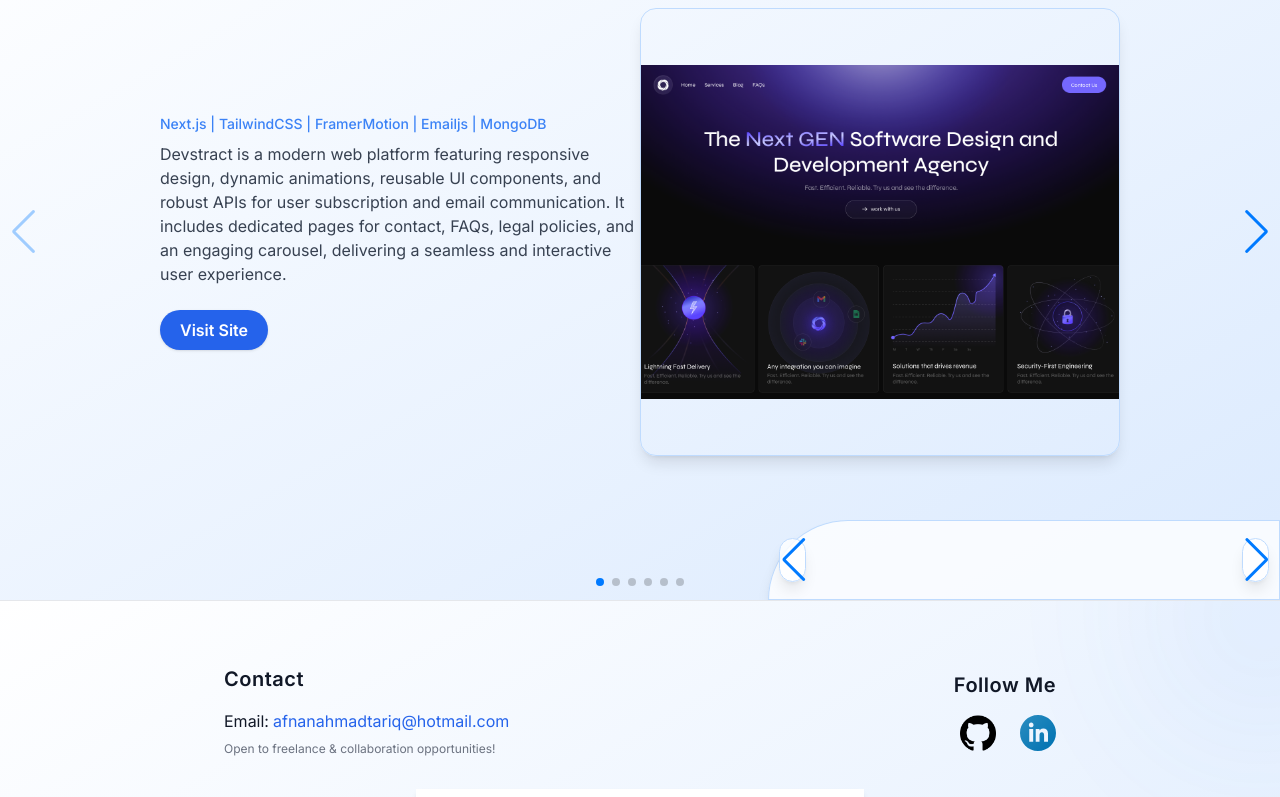
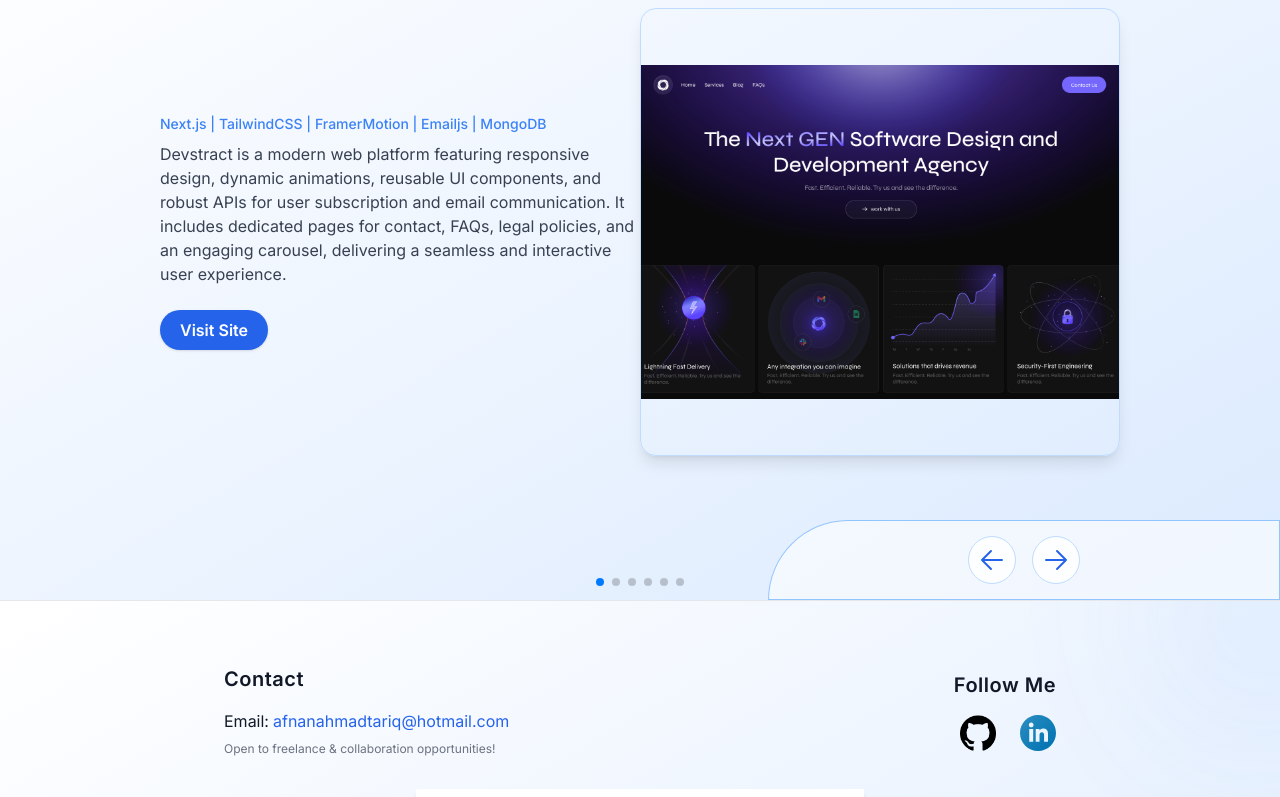
Before and after one commit to afnanahmadtariq/portfolio, a Next.js app: page / in a window 1280 px wide. Shown: the part 2408-3205 px from the top of the page. Built offline with nearby package versions, Linux system fonts and the light colour scheme.

Commit message:
Update Projects.tsx

```diff
--- a/components/Projects.tsx
+++ b/components/Projects.tsx
@@ -1,10 +1,11 @@
 import { Navigation, Pagination } from 'swiper/modules';
+import { HiOutlineArrowSmallLeft, HiOutlineArrowSmallRight } from 'react-icons/hi2';
 import Image from "next/image"
 import { Swiper, SwiperSlide } from 'swiper/react';
 import 'swiper/css';
 import 'swiper/css/navigation';
 import 'swiper/css/pagination';
-import { useState } from 'react';
+import { useState, useRef } from 'react';
 
 export default function Projects() {
 
@@ -54,16 +55,23 @@
   ]
 
   const [projectTitle, setProjectTitle] = useState('')
+
+  // Refs for custom navigation buttons
+  const prevRef = useRef(null);
+  const nextRef = useRef(null);
   return (
     <section id="projects" className="w-full h-[calc(100vh-4rem)] bg-gradient-to-br from-white to-blue-100 flex items-center justify-center relative">
       <div className="w-full h-full flex items-center justify-center">
         {/* Top left fixed div */}
-        <div className="absolute top-0 left-0 w-[40%] h-[5rem] bg-white/80 border border-blue-200 rounded-br-full flex items-center justify-center">
+        <div className="absolute z-10 top-0 left-0 w-[40%] h-[5rem] bg-white/60 border border-blue-300 rounded-br-full flex items-center justify-center">
           <h4 className="text-2xl font-bold text-blue-900">{projectTitle}</h4>
         </div>
         <Swiper
           modules={[Navigation, Pagination]}
-          navigation
+          navigation={{
+            prevEl: prevRef.current,
+            nextEl: nextRef.current,
+          }}
           pagination={{ clickable: true }}
           spaceBetween={50}
           slidesPerView={1}
@@ -102,22 +110,24 @@
           ))}
         </Swiper>
         {/* Bottom right fixed div */}
-        <div className="absolute bottom-0 right-0 w-[40%] h-[5rem] bg-white/80 shadow-lg border border-blue-200 rounded-tl-full flex items-center justify-center">
+        <div className="absolute z-10 bottom-0 right-0 w-[40%] h-[5rem] bg-white/60 border border-blue-300 rounded-tl-full flex items-center justify-center">
           {/* Custom Swiper navigation arrows at bottom right with circular bg */}
-          <div className="flex gap-4 z-50">
+          <div className="flex gap-4 justify-center">
             <button
-              className="swiper-button-prev w-12 h-12 rounded-full bg-white/80 shadow-lg flex items-center justify-center border border-blue-200 hover:bg-blue-100 transition"
+              ref={prevRef}
+              className="custom-swiper-prev w-12 h-12 rounded-full bg-white/80 flex items-center justify-center border border-blue-200 hover:bg-white hover:border-2 hover:border-blue-500 transition"
               aria-label="Previous project"
               type="button"
             >
-              <svg width="24" height="24" fill="none" stroke="#2563eb" strokeWidth="2" strokeLinecap="round" strokeLinejoin="round"><path d="M15 18l-6-6 6-6"/></svg>
+              <HiOutlineArrowSmallLeft size={32} color="#2563eb" />
             </button>
             <button
-              className="swiper-button-next w-12 h-12 rounded-full bg-white/80 shadow-lg flex items-center justify-center border border-blue-200 hover:bg-blue-100 transition"
+              ref={nextRef}
+              className="custom-swiper-next w-12 h-12 rounded-full bg-white/80 flex items-center justify-center border border-blue-200 hover:bg-white hover:border-2 hover:border-blue-500 transition"
               aria-label="Next project"
               type="button"
             >
-              <svg width="24" height="24" fill="none" stroke="#2563eb" strokeWidth="2" strokeLinecap="round" strokeLinejoin="round"><path d="M9 6l6 6-6 6"/></svg>
+              <HiOutlineArrowSmallRight size={32} color="#2563eb" />
             </button>
           </div>
         </div>
```
